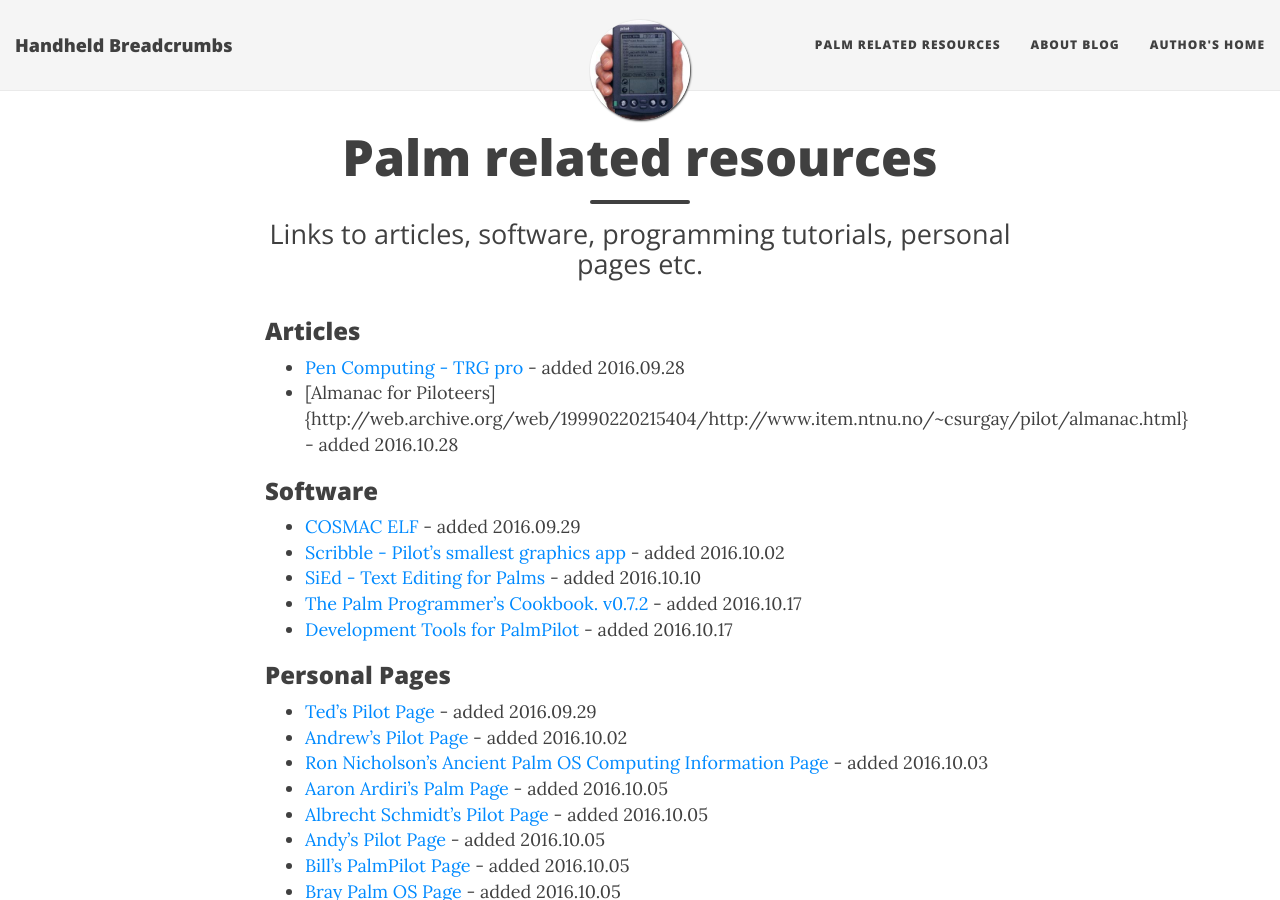
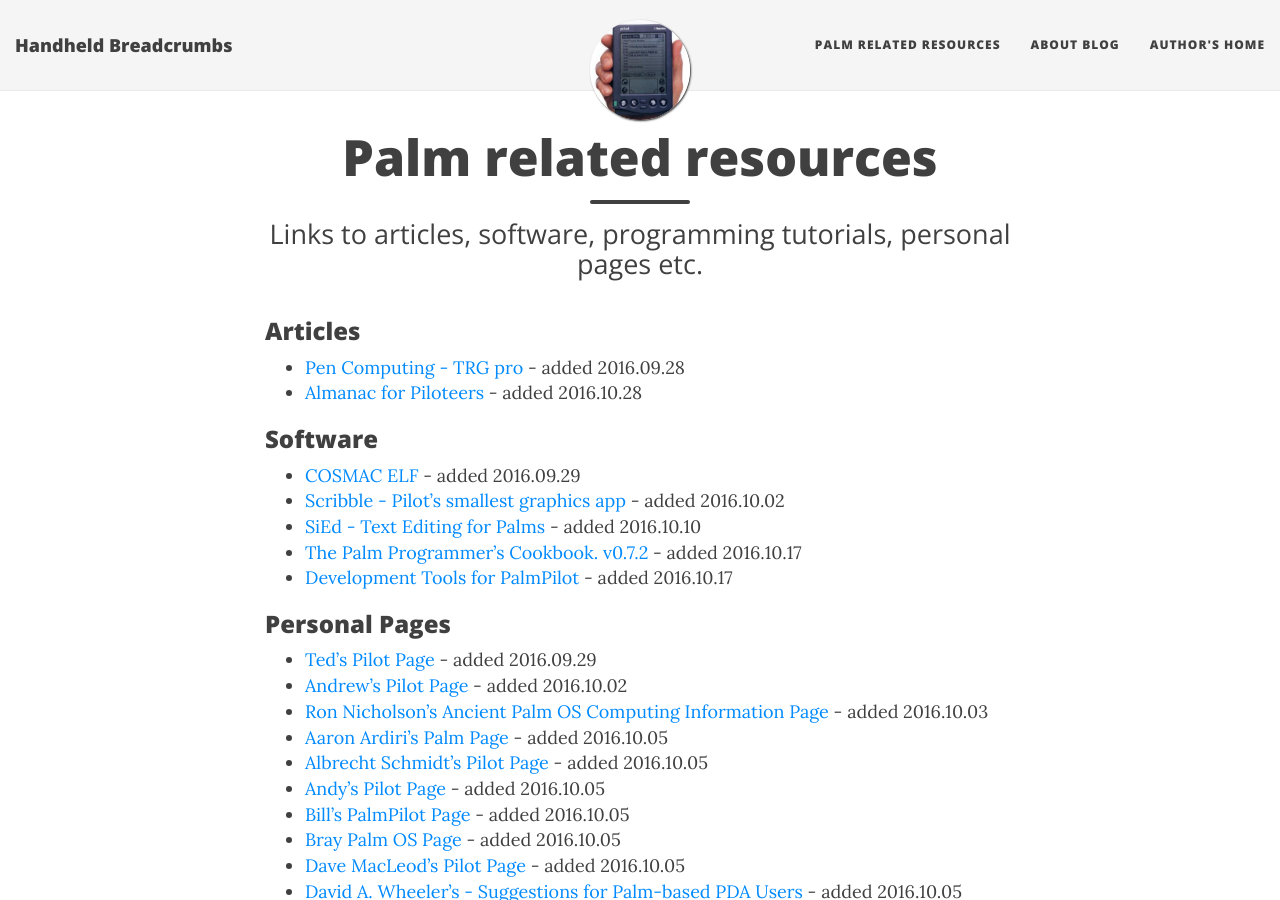
Before and after one commit to handheldbreadcrumbs/handheldbreadcrumbs.github.io, a Jekyll site: the page built from palmresources.md, in a window 1280 px wide and 900 px high. Built offline with Jekyll 4.4.1, drawn with Linux system fonts in a browser that asks for light colours; nearby versions of some CDN libraries; some of the changed lines change nothing that is shown.

Commit message:
added link to articles section of palm resources page with amendments

```diff
--- a/palmresources.md
+++ b/palmresources.md
@@ -7,7 +7,7 @@ date:   2016-09-27 19:34:56
 
 ### Articles
 * [Pen Computing - TRG pro](http://web.archive.org/web/19991129054030/http://www.pencomputing.com/palm/Reviews/trgpro.html){:target="_blank"} - added 2016.09.28
-* [Almanac for Piloteers]{http://web.archive.org/web/19990220215404/http://www.item.ntnu.no/~csurgay/pilot/almanac.html} - added 2016.10.28
+* [Almanac for Piloteers](http://web.archive.org/web/19990220215404/http://www.item.ntnu.no/~csurgay/pilot/almanac.html){:target="_blank"} - added 2016.10.28
 
 ### Software
 * [COSMAC ELF](http://web.archive.org/web/20141224202616/http://www.cosmacelf.com/tinyelf.htm){:target="_blank"} - added 2016.09.29
```
